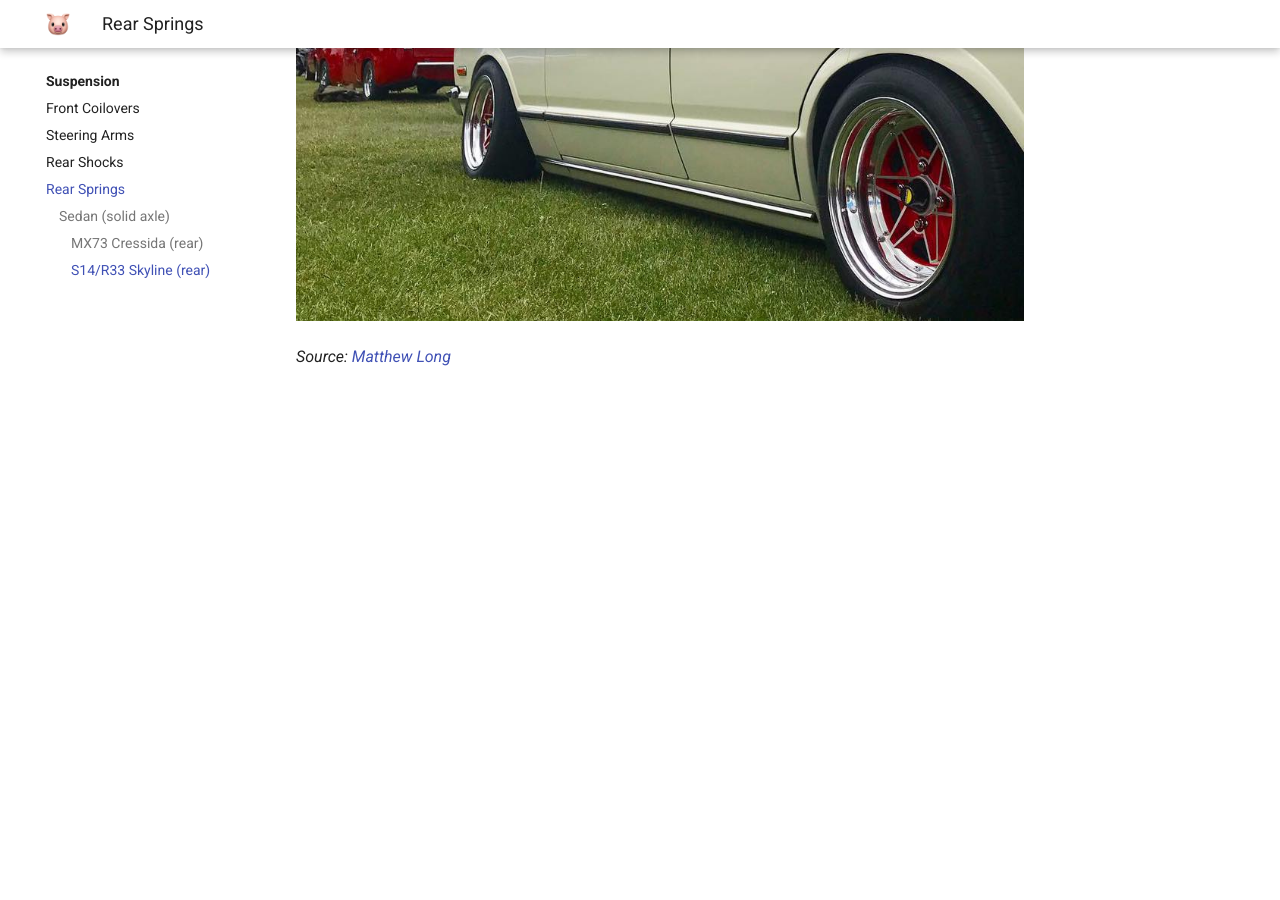
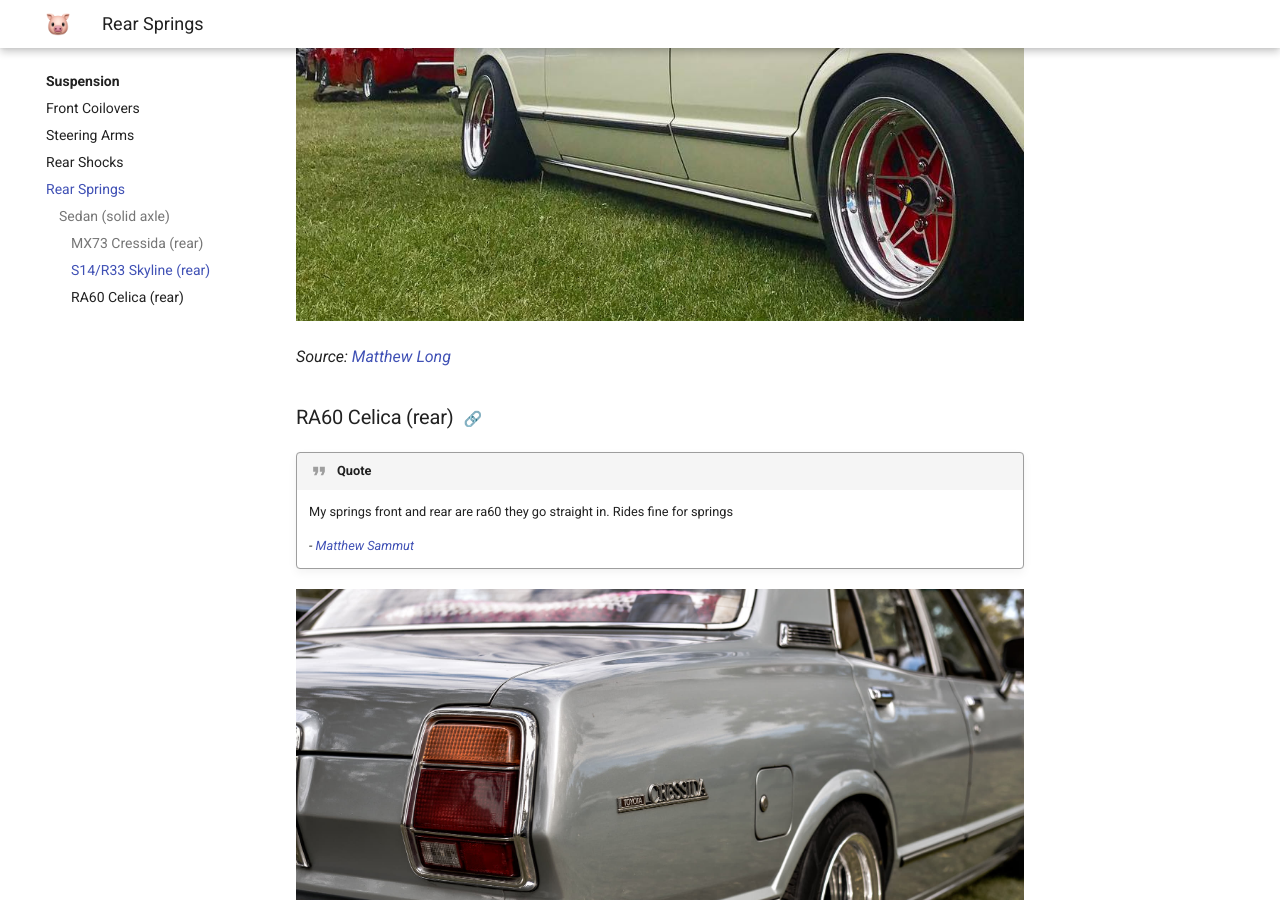
Before and after one commit to ocampco/pig-eyes-diy, an MkDocs documentation site: the page built from docs/suspension/rear-springs.md, in a window 1280 px wide and 900 px high, scrolled down 2584 px. Built offline with MkDocs 1.6.1 and Material for MkDocs 9.7.7, drawn with Linux system fonts in a browser that asks for light colours; before the commit the page ends 2978 px from its top, so only the background shows below that.

Commit message:
Add ra60 rear springs

```diff
--- a/docs/suspension/rear-springs.md
+++ b/docs/suspension/rear-springs.md
@@ -53,3 +53,12 @@ _Source: [Josh Tomlinson](https://www.facebook.com/groups/216354961906562/posts/
 ![R33 Skyline rear springs on MX32 Cressida](./img/suspension-rear-springs-r33-matthew-long.jpg)
 
 _Source: [Matthew Long](https://www.facebook.com/groups/216354961906562/posts/1023936224481761?comment_id=1023948557813861)_
+
+### RA60 Celica (rear)
+
+!!! quote
+    My springs front and rear are ra60 they go straight in. Rides fine for springs
+
+    _- [Matthew Sammut](facebook.com/matthew.sammut.927)_
+
+![RA60 Celica rear springs on MX32 Cressida](./img/suspension-rear-springs-ra60-matthew-sammut.jpg)
```
Also changed, not shown: docs/suspension/img/suspension-rear-springs-ra60-matthew-sammut.jpg (added).
